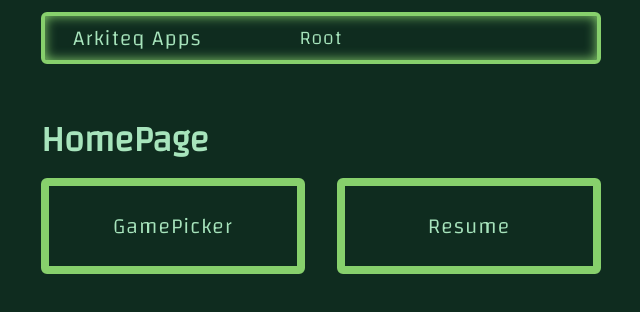
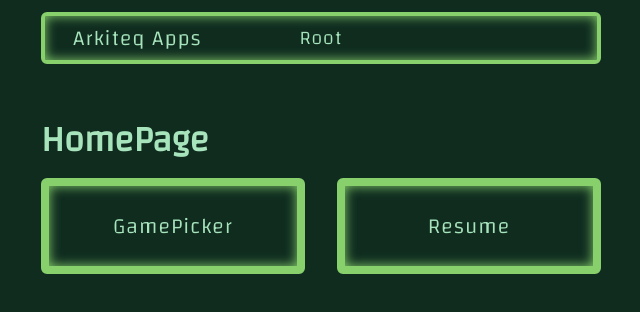
Before and after one commit to ASPinho/ASPinho.github.io, a React (Create React App) app in the folder arkiteq-home/: page / in a window 1280 px wide. Shown: the top 312 px of the page, without its empty margins (319-959 px from the left). Built offline with nearby package versions, Linux system fonts and the light colour scheme; a web font is replaced by a local one.

Commit message:
test changes for deploy

```diff
--- a/arkiteq-home/src/styles/teriyarki-theme.css
+++ b/arkiteq-home/src/styles/teriyarki-theme.css
@@ -524,6 +524,7 @@ p {
   cursor: pointer;
   border: solid var(--size-s) var(--main-green-1);
   border-radius: var(--app-border-radius);
+  box-shadow: inset 0 0 12px var(--main-green-1);
   padding: var(--size-l) var(--size-xl);
   flex: 1 1 20%;
   display: flex;
```
